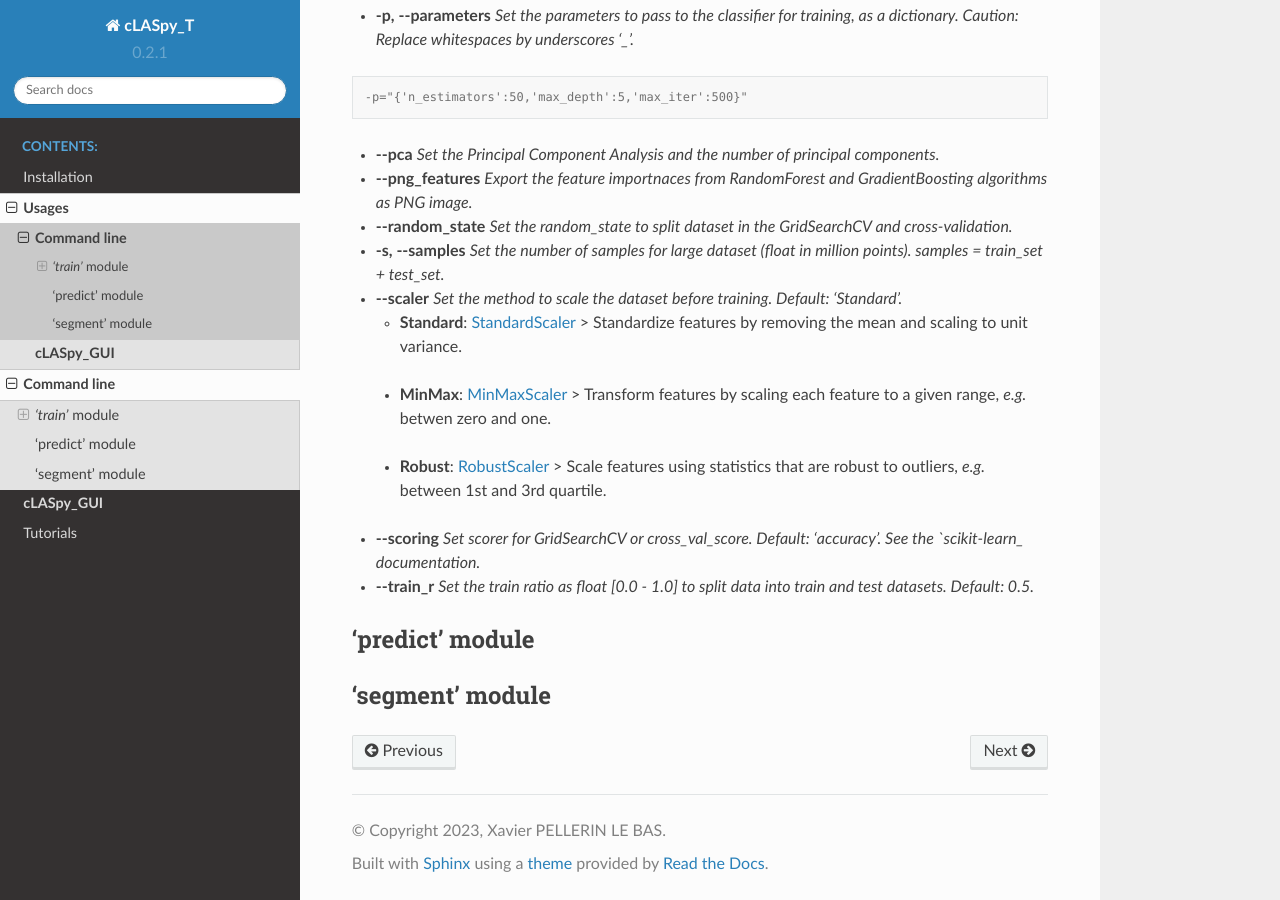
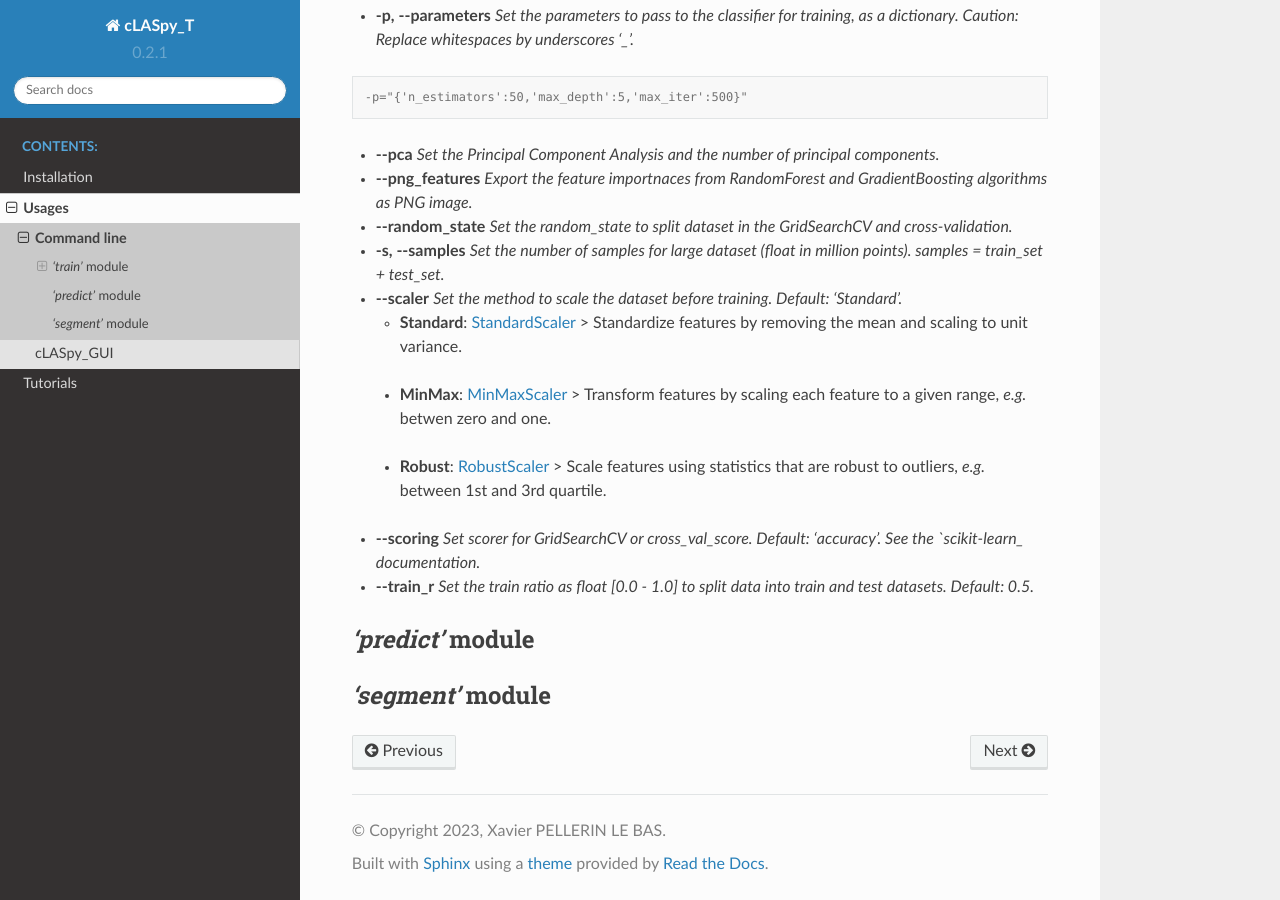
Before and after one commit to TrickyPells/cLASpy_T, a Sphinx documentation site: the page built from docs/source/usage/command_line.rst, in a window 1280 px wide and 900 px high, scrolled down 2171 px. Built offline with Sphinx 7.4.7 and the Read the Docs theme 2.0.0, drawn with Linux system fonts in a browser that asks for light colours.

Commit message:
Fix multiple calls to command_line.rst and gui.rst in the toctree.

```diff
--- a/docs/source/conf.py
+++ b/docs/source/conf.py
@@ -14,7 +14,7 @@ version = '0.2.1'
 
 rst_epilog = """
 .. |claspyt| replace:: **cLASpy_T**
-.. |gui| replace:: **cLASpy_GUI**
+.. |gui| replace:: cLASpy_GUI
 """
 
 # -- General configuration ---------------------------------------------------
--- a/docs/source/index.rst
+++ b/docs/source/index.rst
@@ -32,8 +32,6 @@ Roughly, the software formats the input point clouds provided by LAS or CSV file
 
    installation.rst
    usage/usage.rst
-   usage/command_line.rst
-   usage/gui.rst
    tutorials/tutorials.rst
 
 License
--- a/docs/source/usage/command_line.rst
+++ b/docs/source/usage/command_line.rst
@@ -155,10 +155,10 @@
   *Set the train ratio as float [0.0 - 1.0] to split data into train and test datasets. Default: 0.5.*
 
 
-'predict' module
-================
+*'predict'* module
+===================
 
 
 
-'segment' module
-================
+*'segment'* module
+===================
```
